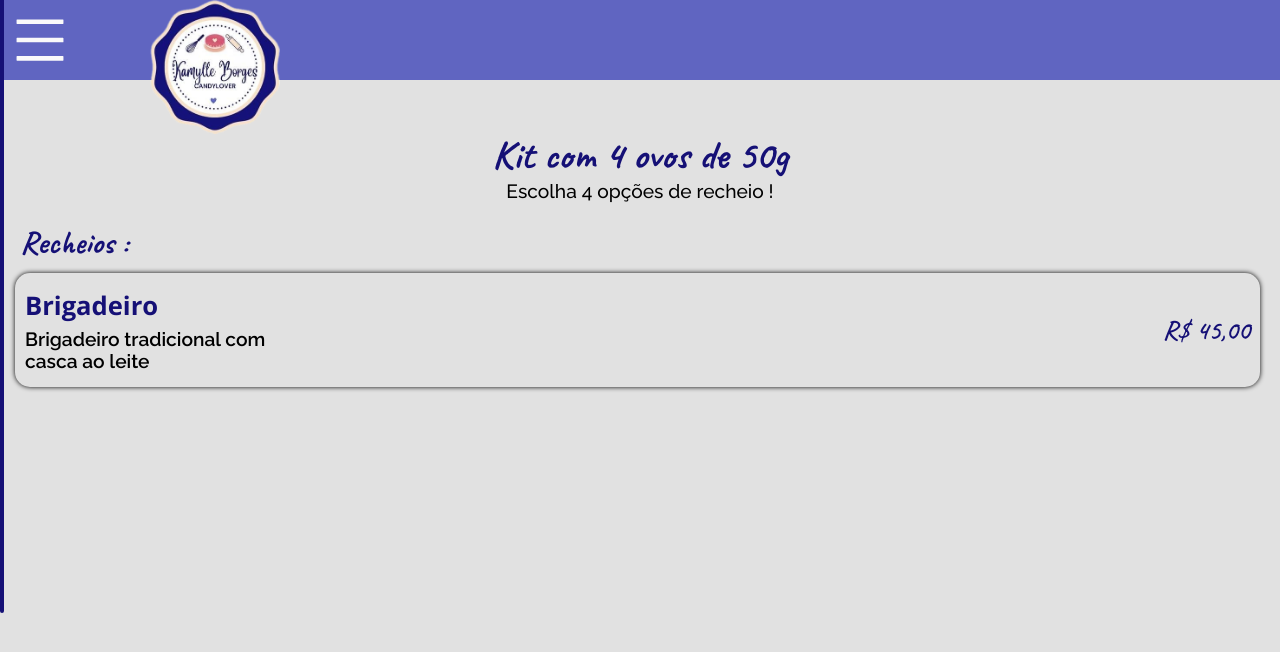
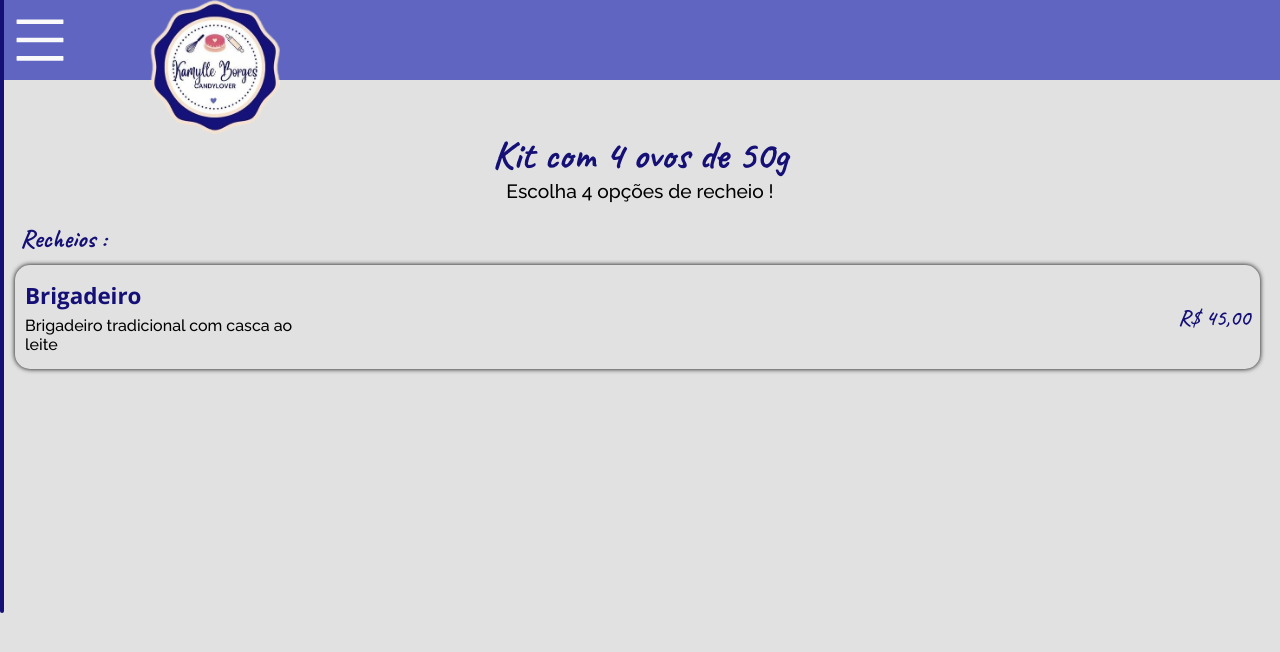
Before and after one commit to kaiqueZpriv1/candylover, a React (Create React App) app: page /kit in a window 1280 px wide. Shown: the top 652 px of the page. Built offline with nearby package versions, Linux system fonts and the light colour scheme.

Commit message:
comments teste

```diff
--- a/src/pages/Pascoa/50g/style.ts
+++ b/src/pages/Pascoa/50g/style.ts
@@ -32,7 +32,7 @@ export const Cardapio = styled.div`
 	flex-direction: column;
 	gap: 10px;
 	.span-inicial {
-		font-size: 2em;
+		font-size: 1.6em;
 		font-weight: 900;
 		color: #151076;
 		padding-left: 15px;
@@ -63,18 +63,18 @@ export const CardapioList = styled.div`
 		align-items: center;
 	}
 	.recheio-text {
-		font-size: 1.6em;
+		font-size: 1.4em;
 		color: #151076;
 		font-weight: 700;
 	}
 	.value-recheio {
-		font-size: 1.7em;
+		font-size: 1.4em;
 		color: #151076;
 		font-weight: 600;
 	}
 	.line-cardapio {
-		font-size: 1.2em;
+		font-size: 1em;
 		width: 280px;
-		font-weight: 600;
+		font-weight: 500;
 	}
 `;
```
